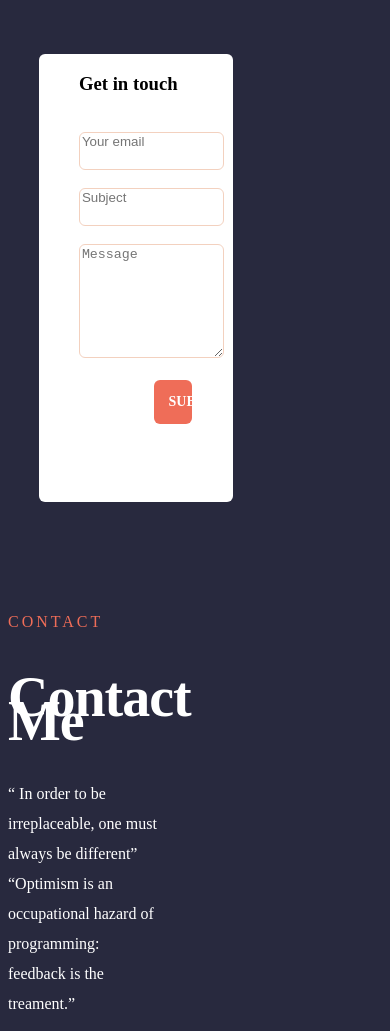
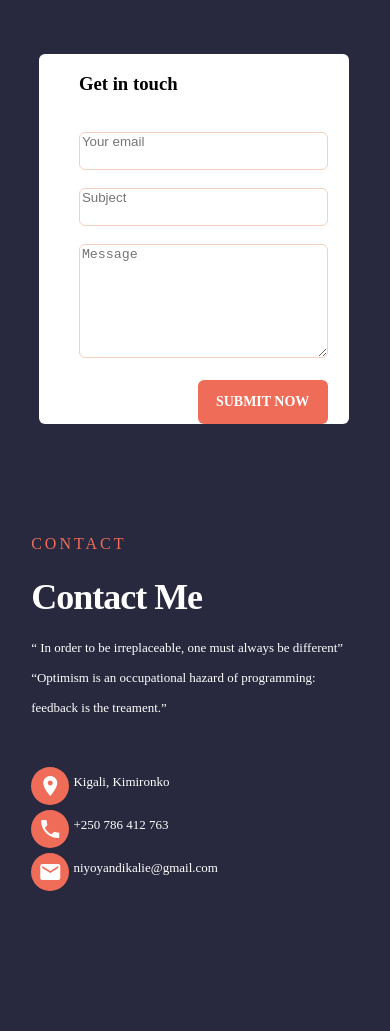
Before and after one commit to nili-alu/my-brand, a plain HTML site: page contact.html in a window 390 px wide. Shown: the top 1031 px of the page. After the commit the page ends 896 px from the top, so only its background shows below. Drawn offline with Linux system fonts and the light colour scheme.

Commit message:
contact page responsiveness

```diff
--- a/style/contact.css
+++ b/style/contact.css
@@ -12,6 +12,9 @@ position: relative;
     height: 800px;
     top: 2%;
     z-index: 1;
+    display: flex;
+    justify-content: space-between;
+
 
 }
 .nav-bar{
@@ -22,14 +25,15 @@ position: relative;
      height: 350px; */
 }
 .contact article{
-    float: left;
+    /* float: left; */
+    position: relative;
     width: 40%;
     height: 56%;
     margin-top: 12%;
 }
 
 .form-part{
-
+   position: relative;
     border-radius: 6px;
     background-color: white;
     margin: 8%;
@@ -45,6 +49,10 @@ position: relative;
     border: 1px solid #F3D1BF;
     width: 90%;
 
+   }
+   .contact-part{
+    position: relative;
+    margin-left: 6%;
    }
 .contact-part p{
     font-family: 'Epilogue';
@@ -73,7 +81,7 @@ color: #EF6D58;
 }
 .contact-part h2{
     /* H2 */
-
+position: relative;
 font-family: 'Epilogue';
 font-style: normal;
 font-weight: 800;
@@ -82,9 +90,6 @@ line-height: 24px;
 /* identical to box height, or 114% */
 
 letter-spacing: -1px;
-
-/* Text_Light */
-
 color: #FFFFFF;
 
 }
@@ -99,10 +104,10 @@ color: #FFFFFF;
 }
 
 .form-part #submit-b{
-    position: absolute;
+    position: relative;
     background-color: #EF6D58;
     left: 37.7%;
-    width: 10%;
+    width: 28%;
 
     text-align:center;
     padding: 15px;
@@ -122,3 +127,48 @@ text-transform: uppercase;
 
 color: #FFFFFF;
 }
+
+@media(max-width: 909px){
+    .contact{
+     flex-direction: column;
+
+        }
+
+        .contact article{
+            /* float: left; */
+
+            width: 70%;
+            height: 66%;
+            margin-top: 12%;
+        }
+
+        /* .form-part{
+
+            width: 70%;
+            height: 65%;
+
+
+           } */
+
+           .contact-part h2{
+
+        font-weight: 800;
+        font-size: 36px;
+        line-height: 14px;
+
+
+        }
+
+        .contact-part p{
+            font-weight: 300;
+            width: 120%;
+        font-size: 13px;
+        line-height: 30px;
+    }
+
+    .form-part #submit-b{
+
+        left: 44%;
+        width: 48%;
+    }
+}
--- a/style/experience.css
+++ b/style/experience.css
@@ -159,7 +159,7 @@ top: 20%;
 border: 1px solid #3A3C56;
 }
 
-@media (max-width: 909px) {
+@media(max-width: 909px) {
     span.psw {
         display: block;
         float: none;
```
Also changed, not shown: style/index.css (+6 -4 lines).
